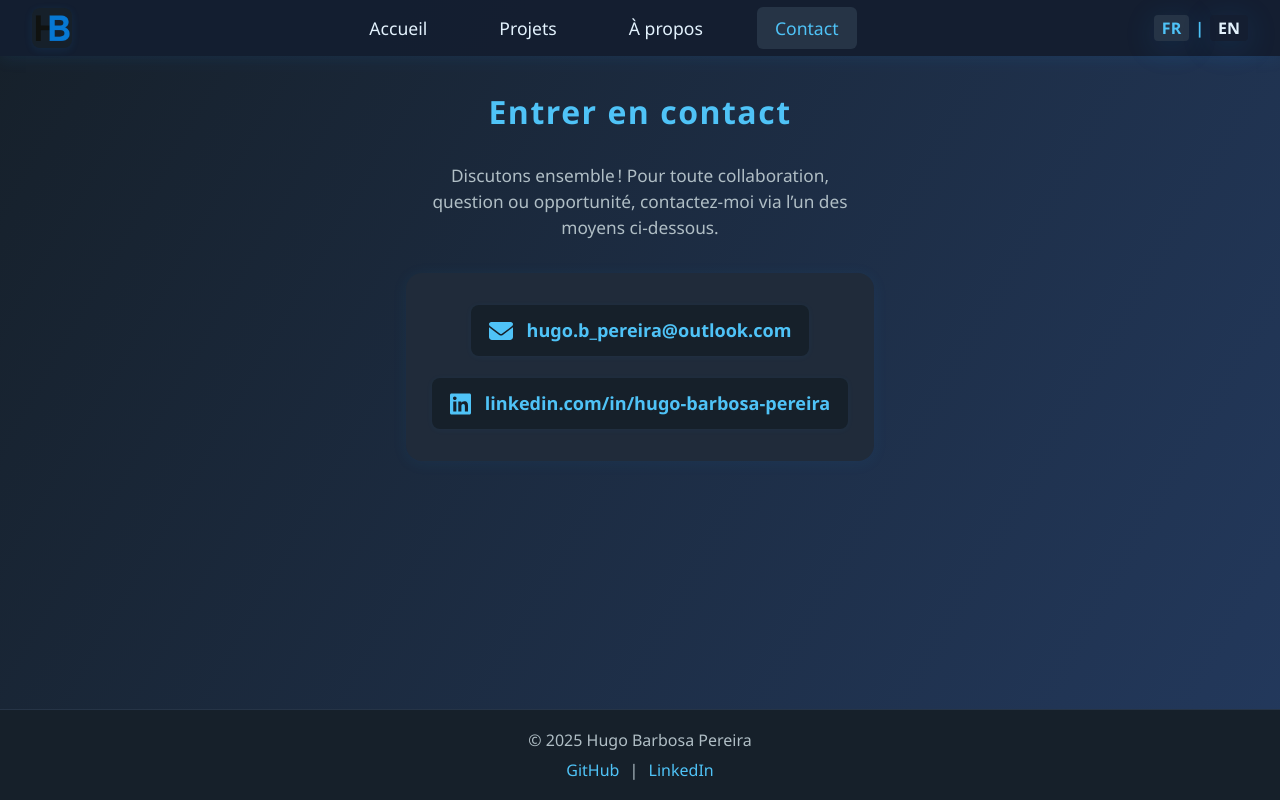
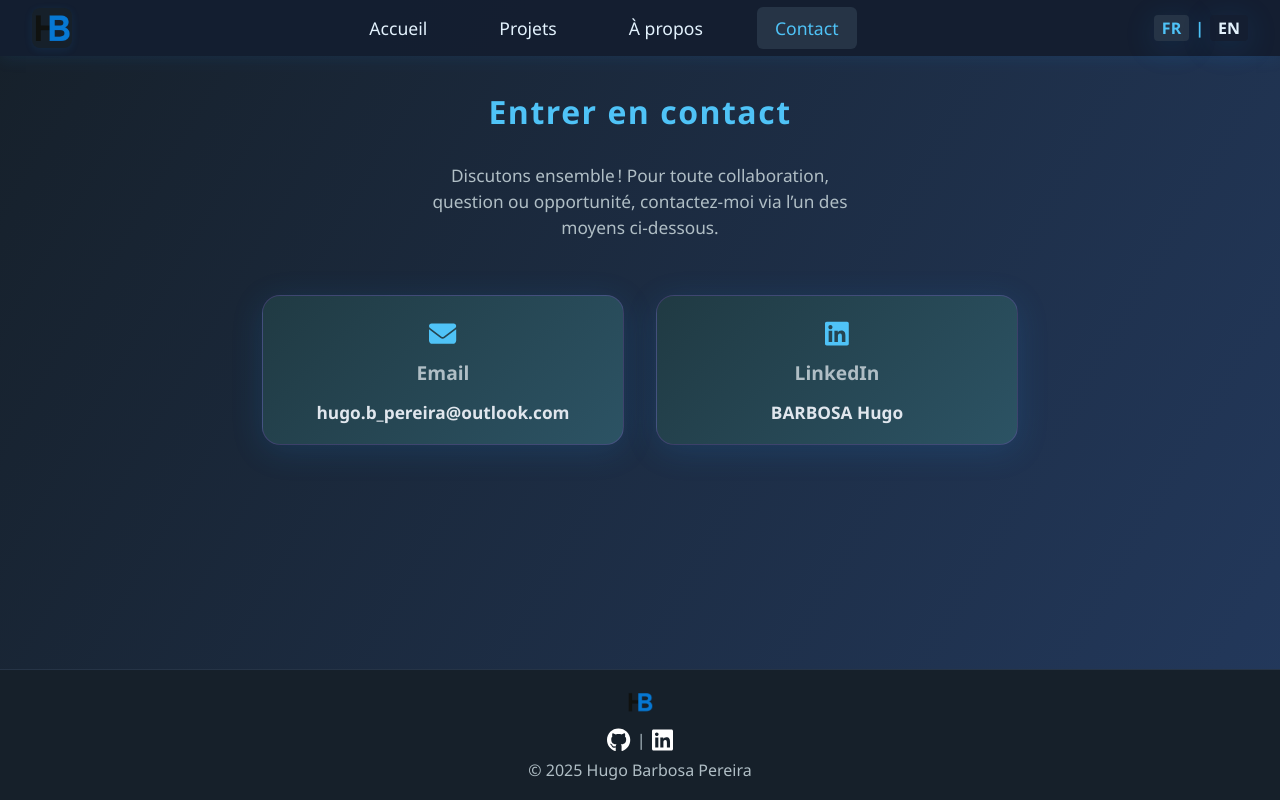
Before and after one commit to Bagass0/Portfolio, a React (Vite) app in the folder Frontend/: page /contact in a window 1280 px wide. Built offline with nearby package versions, Linux system fonts and the light colour scheme.

Commit message:
Update Contact & CSS

```diff
--- a/Frontend/src/App.css
+++ b/Frontend/src/App.css
@@ -1,4 +1,4 @@
-html, body, #root {
+body, #root {
   margin: 0;
   padding: 0;
   display: flex;
@@ -22,7 +22,6 @@ a {
 }
 a:hover {
   color: var(--secondary-blue);
-  text-decoration: underline;
 }
 
 h1, h2, h3, h4, h5, h6 {
--- a/Frontend/src/composants/Footer.jsx
+++ b/Frontend/src/composants/Footer.jsx
@@ -1,18 +1,21 @@
 import '../styles/Footer.css';
+import { FontAwesomeIcon } from '@fortawesome/react-fontawesome';
+import { faLinkedin, faGithub } from '@fortawesome/free-brands-svg-icons';
 
 const Footer = () => (
   <footer className="footer">
     <div className="footer-content">
-      <span>&copy; {new Date().getFullYear()} Hugo Barbosa Pereira</span>
+      <img src="/favicon.svg" alt="Logo" width={28} height={28} style={{ marginBottom: 6 }} />
       <span>
-        <a href="https://github.com/Bagass0" target="_blank" rel="noopener noreferrer">
-          GitHub
+        <a href="https://github.com/Bagass0" target="_blank" rel="noopener noreferrer" aria-label="GitHub">
+          <FontAwesomeIcon icon={faGithub} size="xl" />
         </a>
-        {' | '}
-        <a href="https://linkedin.com/in/hugo-barbosa-pereira" target="_blank" rel="noopener noreferrer">
-          LinkedIn
+        {'|'}
+        <a href="https://linkedin.com/in/hugo-barbosa-pereira" target="_blank" rel="noopener noreferrer" aria-label="LinkedIn">
+          <FontAwesomeIcon icon={faLinkedin} size="xl" />
         </a>
       </span>
+      <span>&copy; {new Date().getFullYear()} Hugo Barbosa Pereira</span>
     </div>
   </footer>
 );
--- a/Frontend/src/pages/Contact.jsx
+++ b/Frontend/src/pages/Contact.jsx
@@ -9,24 +9,26 @@ const Contact = () => (
     <p className="contact-intro">
       Discutons ensemble ! Pour toute collaboration, question ou opportunité, contactez-moi via l’un des moyens ci-dessous.
     </p>
-    <div className="contact-box">
+    <div className="contact-grid">
       <a
         href="mailto:hugo.b_pereira@outlook.com"
-        className="contact-link"
+        className="contact-card"
         aria-label="Mail"
       >
-        <FontAwesomeIcon icon={faEnvelope} />
-        hugo.b_pereira@outlook.com
+        <FontAwesomeIcon icon={faEnvelope} className="contact-icon" />
+        <div className="contact-type">Email</div>
+        <div className="contact-value">hugo.b_pereira@outlook.com</div>
       </a>
       <a
         href="https://linkedin.com/in/hugo-barbosa-pereira"
         target="_blank"
         rel="noopener noreferrer"
-        className="contact-link"
+        className="contact-card"
         aria-label="LinkedIn"
       >
-        <FontAwesomeIcon icon={faLinkedin} />
-        linkedin.com/in/hugo-barbosa-pereira
+        <FontAwesomeIcon icon={faLinkedin} className="contact-icon" />
+        <div className="contact-type">LinkedIn</div>
+        <div className="contact-value">BARBOSA Hugo</div>
       </a>
     </div>
   </div>
--- a/Frontend/src/styles/Contact.css
+++ b/Frontend/src/styles/Contact.css
@@ -37,28 +37,64 @@
   max-width: 420px;
 }
 
-.contact-link {
-  color: #4fc3f7;
-  font-size: 1.13rem;
-  text-decoration: none;
-  font-weight: 600;
+.contact-grid {
   display: flex;
-  align-items: center;
-  gap: 14px;
-  transition: color 0.2s, transform 0.2s;
-  word-break: break-all;
-  background: #16202a;
-  padding: 12px 18px;
-  border-radius: 8px;
-  box-shadow: 0 1px 6px rgba(33,150,243,0.06);
+  flex-direction: row;
+  gap: 2rem;
+  margin: 30px;
+  justify-content: center;
+  flex-wrap: wrap;
 }
 
-.contact-link:hover {
-  color: #e3f2fd;
-  transform: translateY(-2px) scale(1.04);
-  background: #263446;
+.contact-card {
+  position: relative;
+  background: linear-gradient(135deg, var(--dark-bg2) 0%, var(--dark-bg3) 100%);
+  backdrop-filter: blur(6px);
+  padding: 24px 20px 18px 20px;
+  border-radius: var(--radius);
+  border: 1.5px solid rgba(168,85,247,0.20);
+  transition: border 0.5s, transform 0.5s, box-shadow 0.5s;
+  transform: none;
+  cursor: pointer;
+  box-shadow: var(--shadow);
+  display: flex;
+  flex-direction: column;
+  align-items: center; /* centrer horizontalement */
+  gap: 10px;
+  width: 320px;
+  min-width: 220px;
+  max-width: 370px;
 }
 
-.contact-link svg {
-  font-size: 1.5rem;
+.contact-card:hover {
+  border: 1.5px solid rgba(168,85,247,0.40);
+  transform: scale(1.05) translateY(-8px);
+  box-shadow: 0 12px 40px 0 rgba(0,0,0,0.22);
 }
+
+.contact-icon {
+  color: var(--primary-blue);
+  font-size: 1.7rem;
+  margin-bottom: 2px;
+}
+
+.contact-type {
+  color: var(--text-secondary);
+  font-size: 1.2em;
+  font-weight: 700;
+  margin-bottom: 2px;
+}
+
+.contact-value {
+  color: var(--text-main);
+  font-size: 1.08rem;
+  font-weight: 600;
+  word-break: break-all;
+  text-decoration: none;
+  transition: color 0.2s;
+  text-decoration: none;
+}
+
+.contact-value:hover {
+  color: var(--primary-blue);
+}
--- a/Frontend/src/styles/Footer.css
+++ b/Frontend/src/styles/Footer.css
@@ -18,12 +18,12 @@
 }
 
 .footer a {
-  color: #4fc3f7;
+  color: white;
   text-decoration: none;
   margin: 0 6px;
   transition: color 0.2s;
 }
 
 .footer a:hover {
-  color: #e3f2fd;
+  color: var(--primary-blue);
 }
```
